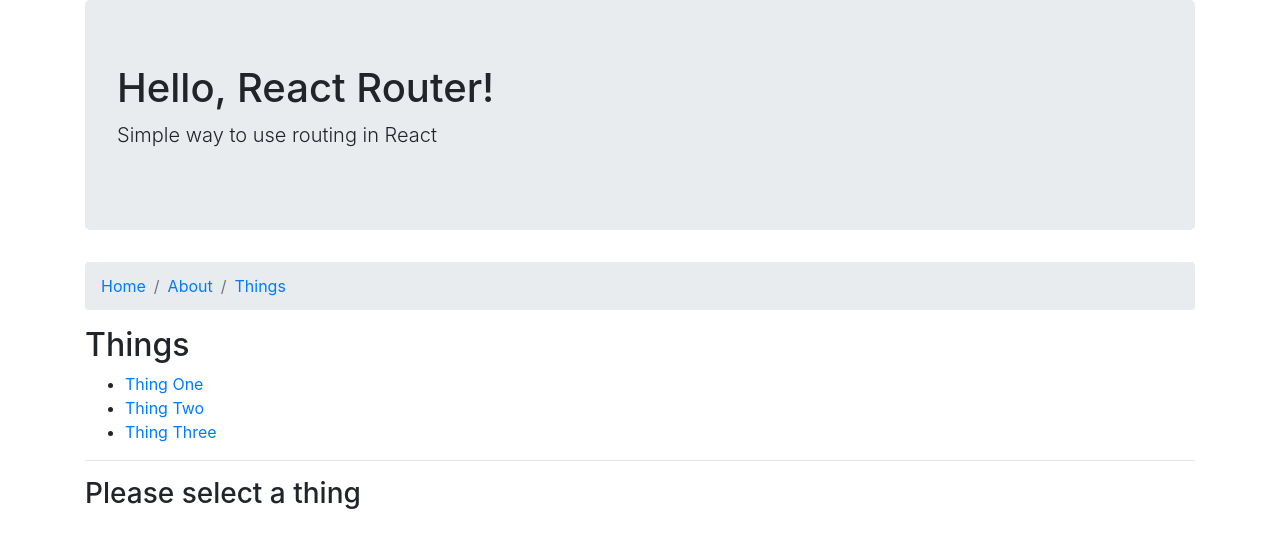
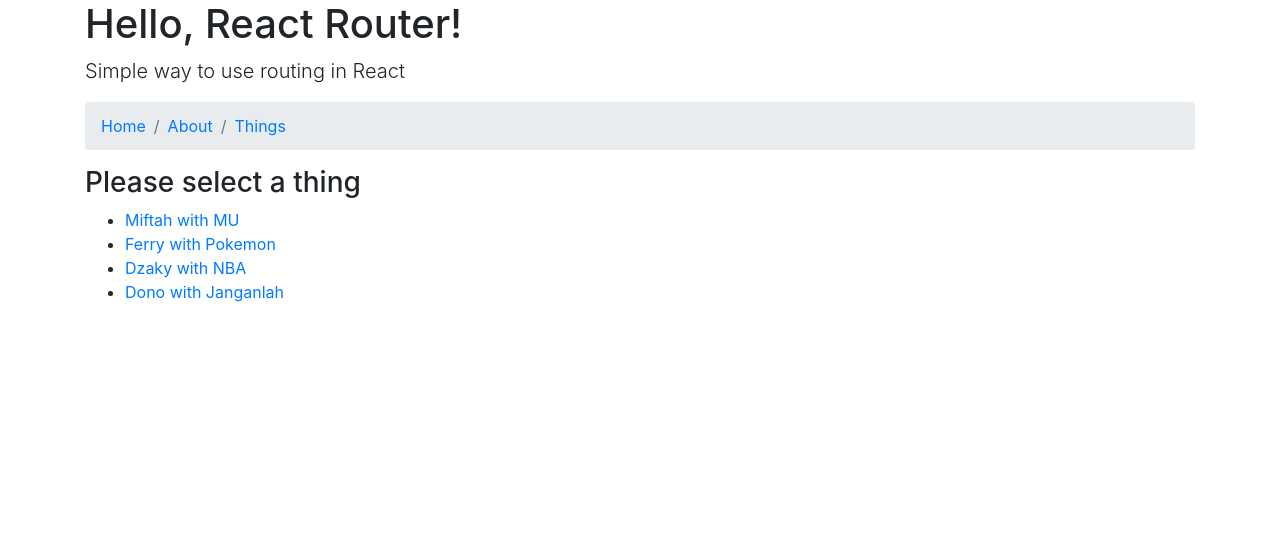
Before and after one commit to republicvirgo/hello-react-1, a React (Create React App) app in the folder app-routed/: page /things in a window 1280 px wide. Shown: the top 548 px of the page. Built offline with nearby package versions, Linux system fonts and the light colour scheme.

Commit message:
Implement multiple things

```diff
--- a/app-routed/src/App.js
+++ b/app-routed/src/App.js
@@ -1,4 +1,6 @@
 import React, { Component } from "react"
+
+import "bootstrap/dist/css/bootstrap.min.css"
 import { Container, Row, Col } from "reactstrap"
 import { Breadcrumb, BreadcrumbItem } from "reactstrap"
 
@@ -9,8 +11,6 @@
 import Things from "./pages/Things"
 
 import Header from "./components/Header"
-
-import "bootstrap/dist/css/bootstrap.min.css"
 
 export default class App extends Component {
   render() {
--- a/app-routed/src/components/Header.js
+++ b/app-routed/src/components/Header.js
@@ -3,10 +3,10 @@
 import { Jumbotron } from "reactstrap"
 
 const Header = () => (
-  <Jumbotron>
+  <div>
     <h1 className="display-6">Hello, React Router!</h1>
     <p className="lead">Simple way to use routing in React</p>
-  </Jumbotron>
+  </div>
 )
 
 export default Header
--- a/app-routed/src/components/Thing.js
+++ b/app-routed/src/components/Thing.js
@@ -1,9 +1,24 @@
 import React from "react"
 
-const Thing = ({ match }) => (
-  <div>
-    <h3>This is the thing: {match.params.thing_id}</h3>
-  </div>
-)
+import THINGS from "../data/things"
+
+const Thing = ({ match }) => {
+  const id = match.params.thing_id
+  const thing = THINGS.filter((THING) => {
+    return THING.id === Number(id)
+  })
+
+  const name = thing[0].name
+  const project = thing[0].project
+
+  return (
+    <div>
+      <h3>This is the thing:</h3>
+      <h4>
+        {name} with his project {project}
+      </h4>
+    </div>
+  )
+}
 
 export default Thing
--- /dev/null
+++ b/app-routed/src/data/things.js
@@ -0,0 +1,22 @@
+module.exports = [
+  {
+    id: 0,
+    name: "Miftah",
+    project: "MU"
+  },
+  {
+    id: 1,
+    name: "Ferry",
+    project: "Pokemon"
+  },
+  {
+    id: 2,
+    name: "Dzaky",
+    project: "NBA"
+  },
+  {
+    id: 3,
+    name: "Dono",
+    project: "Janganlah"
+  }
+]
--- a/app-routed/src/pages/Things.js
+++ b/app-routed/src/pages/Things.js
@@ -3,28 +3,30 @@
 
 import Thing from "../components/Thing"
 
+import THINGS from "../data/things"
+
 const Things = ({ match }) => (
   <div>
-    <h2>Things</h2>
-    <ul>
-      <li>
-        <Link to={`${match.url}/one`}>Thing One</Link>
-      </li>
-      <li>
-        <Link to={`${match.url}/two`}>Thing Two</Link>
-      </li>
-      <li>
-        <Link to={`${match.url}/three`}>Thing Three</Link>
-      </li>
-    </ul>
-
-    <hr />
-
     <Route path={`${match.url}/:thing_id`} component={Thing} />
     <Route
       exact
       path={match.url}
-      render={() => <h3>Please select a thing</h3>}
+      render={() => (
+        <div>
+          <h3>Please select a thing</h3>
+          <ul>
+            {THINGS.map((THING) => {
+              return (
+                <li key={THING.id}>
+                  <Link to={`${match.url}/${THING.id}`}>
+                    {THING.name} with {THING.project}
+                  </Link>
+                </li>
+              )
+            })}
+          </ul>
+        </div>
+      )}
     />
   </div>
 )
```
Also changed, not shown: 1 other file (tests, documents, lock files or other folders).
